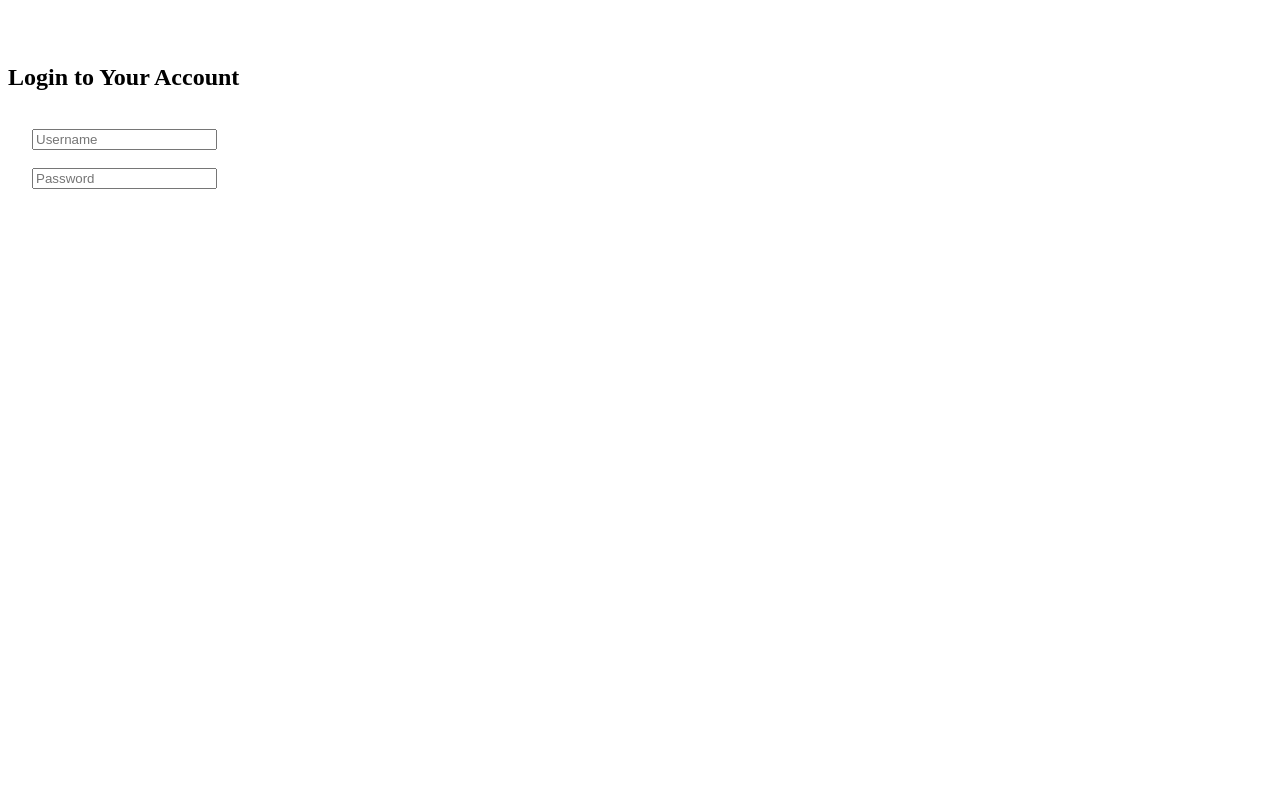
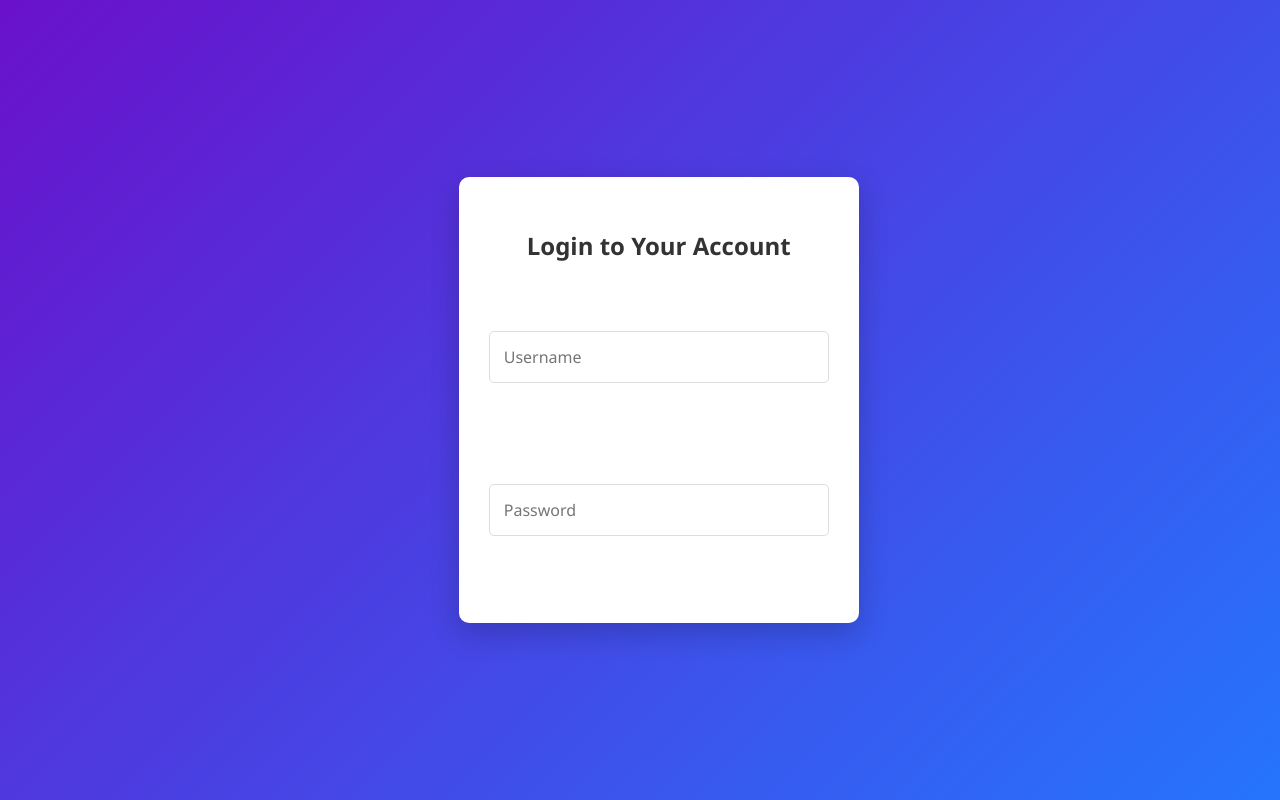
Before and after one commit to firdos9/simple-login-app, a website: page index.html in a window 1280 px wide. Drawn offline with Linux system fonts and the light colour scheme; the site is published under a folder, as on GitHub Pages, so addresses that start at the root find nothing.

Commit message:
Update index.html

```diff
--- a/index.html
+++ b/index.html
@@ -6,7 +6,7 @@
   <meta name="viewport" content="width=device-width, initial-scale=1.0">
   <title>Simple Login App</title>
 
-  <link rel="stylesheet" href="/public/styles.css">
+  <link rel="stylesheet" href="public/styles.css">
 </head>
 
 <body>
```
